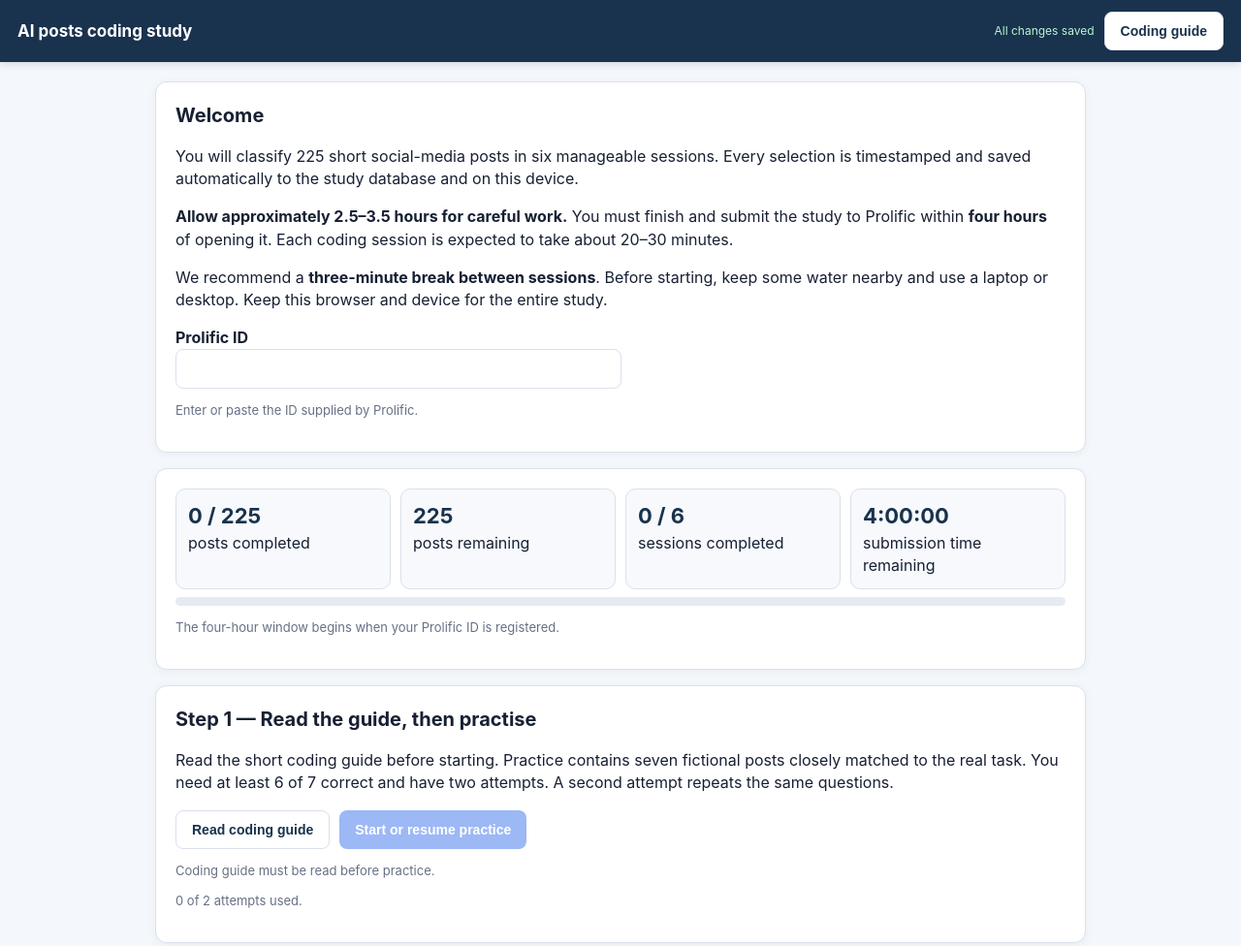
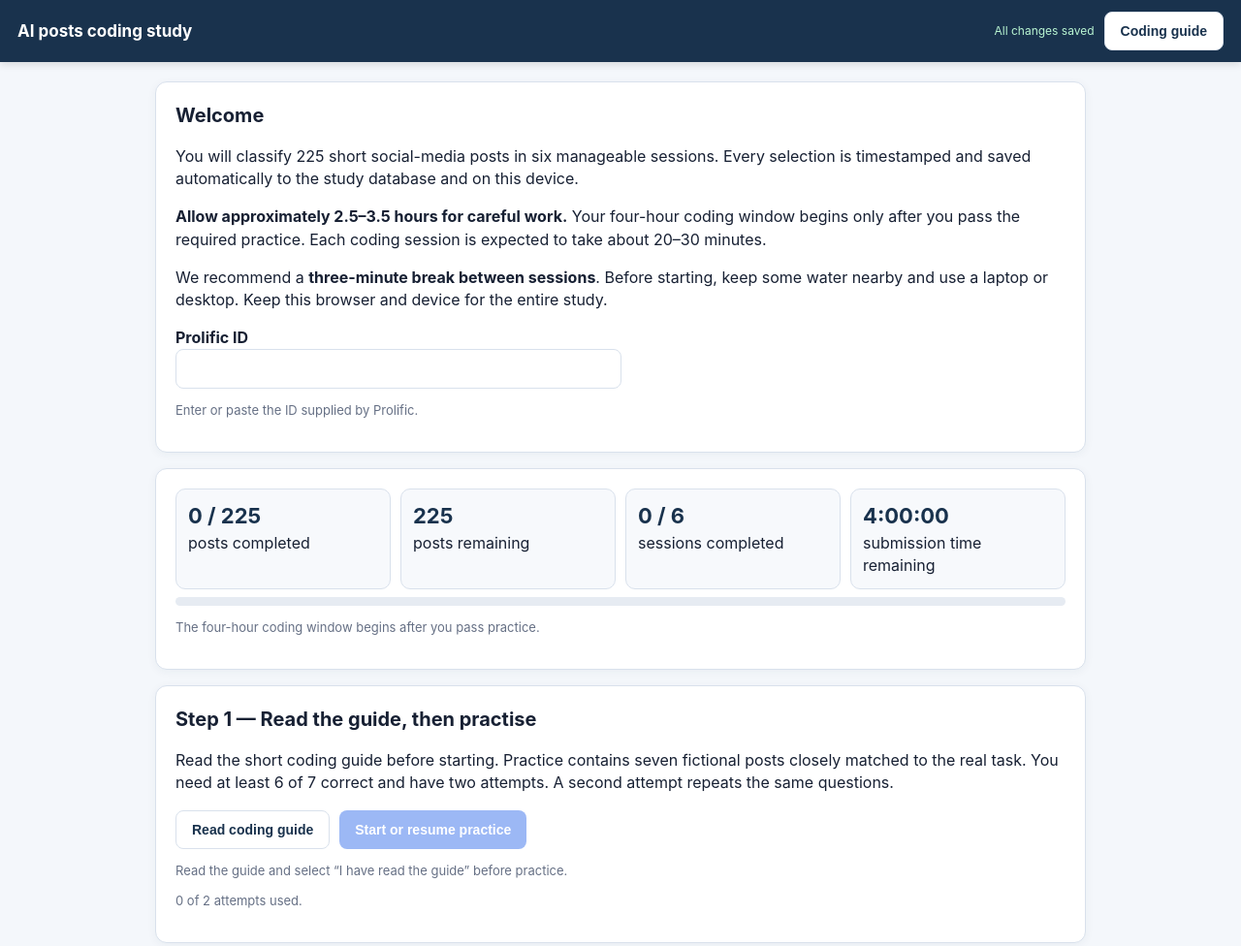
Before and after one commit to kedmahamelberg-ai/technovation_human_coding_app, a plain HTML site: page index.html in a window 1280 px wide. Shown: the top 976 px of the page at 97% size. Drawn offline with Linux system fonts and the light colour scheme.

Commit message:
Add files via upload

```diff
--- a/index.html
+++ b/index.html
@@ -23,7 +23,7 @@ input[type=text]{width:100%;max-width:460px;padding:11px;border:1px solid var(--
 <header><h1>AI posts coding study</h1><div class="meta"><span id="save-status" class="save-status"></span><button class="btn secondary" onclick="openCodebook()">Coding guide</button></div></header>
 <main class="wrap">
  <section class="card"><h2>Welcome</h2><p>You will classify 225 short social-media posts in six manageable sessions. Every selection is timestamped and saved automatically to the study database and on this device.</p>
- <p><b>Allow approximately 2.5–3.5 hours for careful work.</b> You must finish and submit the study to Prolific within <b>four hours</b> of opening it. Each coding session is expected to take about 20–30 minutes.</p>
+ <p><b>Allow approximately 2.5–3.5 hours for careful work.</b> Your four-hour coding window begins only after you pass the required practice. Each coding session is expected to take about 20–30 minutes.</p>
  <p>We recommend a <b>three-minute break between sessions</b>. Before starting, keep some water nearby and use a laptop or desktop. Keep this browser and device for the entire study.</p>
  <label><b>Prolific ID</b></label><br><input id="pid" type="text" maxlength="40" autocomplete="off"><p id="pid-note" class="small muted"></p></section>
  <section class="card"><div class="overview-grid"><div class="metric"><strong id="overall-done">0 / 225</strong><span>posts completed</span></div><div class="metric"><strong id="overall-left">225</strong><span>posts remaining</span></div><div class="metric"><strong id="sessions-done">0 / 6</strong><span>sessions completed</span></div><div class="metric"><strong id="time-left">4:00:00</strong><span>submission time remaining</span></div></div><div class="progress"><div id="overall-bar"></div></div><p id="deadline-note" class="small muted"></p></section>
@@ -88,17 +88,17 @@ window.addEventListener('online',flushOutbox);window.addEventListener('pagehide'
 
 const CFG={"n_sessions": 6, "session_meta": [{"session_number": 1, "n_substantive": 38}, {"session_number": 2, "n_substantive": 38}, {"session_number": 3, "n_substantive": 38}, {"session_number": 4, "n_substantive": 37}, {"session_number": 5, "n_substantive": 37}, {"session_number": 6, "n_substantive": 37}], "success_code": "TECHAI2026", "success_url": "https://app.prolific.com/submissions/complete?cc=TECHAI2026", "screenout_url": "", "endpoint": "https://script.google.com/macros/s/AKfycbzO2DG3R70-cpMe2ZruJ7lg1-GO7MYBh-crCyR4uGKurLvHMcexmy08VFX_LheMSKt9/exec", "researcher_email": "kedma@hamelberg-ai.com", "study_time_limit_hours": 4, "recommended_break_minutes": 3, "rapid_response_seconds": 8, "protocol_version": "technovation_human_coding_v5_balanced_timing"};
 function validPid(v){return /^[A-Za-z0-9_-]{8,40}$/.test(v)}
-function startStudyClock(g){if(!validPid(g.prolific_id||''))return g;if(!g.study_started_at){const now=Date.now();g.study_started_at=new Date(now).toISOString();g.study_deadline_at=new Date(now+CFG.study_time_limit_hours*3600000).toISOString();save(gkey,g);queueRemote('study_started',{protocol_version:CFG.protocol_version,started_at:g.study_started_at,deadline_at:g.study_deadline_at,time_limit_hours:CFG.study_time_limit_hours})}return g}
-function updateClock(){const g=load(gkey),el=document.getElementById('time-left'),note=document.getElementById('deadline-note');if(!el||!g.study_deadline_at){if(el)el.textContent='4:00:00';if(note)note.textContent='The four-hour window begins when your Prolific ID is registered.';return}const left=new Date(g.study_deadline_at).getTime()-Date.now();if(left<=0){el.textContent='00:00:00';note.textContent='The four-hour Prolific submission window has ended. Your saved work remains in the study database.';note.style.color='#9b1c1c';return}const sec=Math.floor(left/1000),h=Math.floor(sec/3600),m=Math.floor((sec%3600)/60),s=sec%60;el.textContent=String(h).padStart(2,'0')+':'+String(m).padStart(2,'0')+':'+String(s).padStart(2,'0');note.textContent='Finish and submit to Prolific by '+new Date(g.study_deadline_at).toLocaleTimeString([], {hour:'2-digit',minute:'2-digit'})+'. Responses save automatically while you work.'}
+function startStudyClock(g){const t=load(tkey);if(!validPid(g.prolific_id||'')||!t.passed)return g;if(!g.study_started_at){const now=Date.now();g.study_started_at=new Date(now).toISOString();g.study_deadline_at=new Date(now+CFG.study_time_limit_hours*3600000).toISOString();save(gkey,g);queueRemote('study_started',{protocol_version:CFG.protocol_version,started_at:g.study_started_at,deadline_at:g.study_deadline_at,time_limit_hours:CFG.study_time_limit_hours,trigger:'training_passed'})}return g}
+function updateClock(){const g=load(gkey),t=load(tkey),el=document.getElementById('time-left'),note=document.getElementById('deadline-note');if(!el||!g.study_deadline_at){if(el)el.textContent='4:00:00';if(note)note.textContent=t.passed?'Starting the four-hour coding window…':'The four-hour coding window begins after you pass practice.';return}const left=new Date(g.study_deadline_at).getTime()-Date.now();if(left<=0){el.textContent='00:00:00';note.textContent='The four-hour coding window has ended. Your saved work remains in the study database.';note.style.color='#9b1c1c';return}const sec=Math.floor(left/1000),h=Math.floor(sec/3600),m=Math.floor((sec%3600)/60),s=sec%60;el.textContent=String(h).padStart(2,'0')+':'+String(m).padStart(2,'0')+':'+String(s).padStart(2,'0');note.textContent='Finish and submit to Prolific by '+new Date(g.study_deadline_at).toLocaleTimeString([], {hour:'2-digit',minute:'2-digit'})+'. Responses save automatically while you work.'}
 function sessionComplete(n){const s=load(skey(n));return !!s.marked_complete}
 function startTraining(){const g=queryIdentity();if(!validPid(g.prolific_id||'')){toast('Enter or paste the Prolific ID supplied with the study.');beep();document.getElementById('pid').focus();return}if(!g.codebook_acknowledged_at){toast('Read the coding guide and select “I have read the guide” first.');beep();openCodebook();return}location.href='training.html'}
 function completedCount(){let n=0;for(let i=1;i<=CFG.n_sessions;i++){const s=load(skey(i));n+=Object.values(s.answers||{}).filter(a=>a.record_type==='substantive'&&a.human_experience&&a.ai_role).length}return n}
-function render(){const g=startStudyClock(queryIdentity()),t=load(tkey),pid=document.getElementById('pid');if(document.activeElement!==pid)pid.value=g.prolific_id||'';document.getElementById('pid-note').textContent=validPid(pid.value)?'ID saved. The four-hour submission clock is running.':'Enter or paste the ID supplied by Prolific.';const doneCount=completedCount(),doneSessions=CFG.session_meta.filter(m=>sessionComplete(m.session_number)).length;document.getElementById('overall-done').textContent=doneCount+' / 225';document.getElementById('overall-left').textContent=225-doneCount;document.getElementById('sessions-done').textContent=doneSessions+' / 6';document.getElementById('overall-bar').style.width=(doneCount/225*100)+'%';document.getElementById('guide-status').textContent=g.codebook_acknowledged_at?'Coding guide completed.':'Coding guide must be read before practice.';document.getElementById('training-start').disabled=!g.codebook_acknowledged_at;updateClock();
+function render(){const g=startStudyClock(queryIdentity()),t=load(tkey),pid=document.getElementById('pid'),pidValid=validPid(g.prolific_id||'');if(document.activeElement!==pid)pid.value=g.prolific_id||'';document.getElementById('pid-note').textContent=!pidValid?'Enter or paste the ID supplied by Prolific.':t.passed?'ID saved. The four-hour coding clock is running.':g.codebook_acknowledged_at?'ID saved. Practice is unlocked.':'ID saved. Read the guide and select “I have read the guide” to unlock practice.';const doneCount=completedCount(),doneSessions=CFG.session_meta.filter(m=>sessionComplete(m.session_number)).length;document.getElementById('overall-done').textContent=doneCount+' / 225';document.getElementById('overall-left').textContent=225-doneCount;document.getElementById('sessions-done').textContent=doneSessions+' / 6';document.getElementById('overall-bar').style.width=(doneCount/225*100)+'%';document.getElementById('guide-status').textContent=g.codebook_acknowledged_at?'Coding guide completed.':'Read the guide and select “I have read the guide” before practice.';document.getElementById('training-start').disabled=!pidValid||!g.codebook_acknowledged_at||!!t.passed;document.getElementById('training-start').textContent=t.passed?'Practice complete':'Start or resume practice';updateClock();
  if(g.excluded){document.getElementById('excluded').classList.remove('hidden');document.getElementById('training-card').classList.add('hidden');document.getElementById('sessions-card').classList.add('hidden');const a=document.getElementById('exclude-action');a.innerHTML=CFG.screenout_url?'<a class="btn danger" href="'+esc(CFG.screenout_url)+'">Return to Prolific</a>':'<p><b>Close this study and choose “Stop Without Completing” on Prolific, then return the submission.</b></p>';return}
  document.getElementById('training-status').textContent=t.passed?'Passed — '+t.score+'/'+t.total+' posts correct.':((t.attempts_used||0)+' of 2 attempts used.');
  const list=document.getElementById('session-list');let html='',all=true;CFG.session_meta.forEach((m,i)=>{const done=sessionComplete(m.session_number),unlocked=t.passed&&(i===0||sessionComplete(i));if(!done)all=false;html+='<div class="session-row '+(unlocked?'':'locked')+'"><div><b>Session '+m.session_number+'</b><div class="small muted">'+m.n_substantive+' posts + 1 attention check</div></div><div>'+(done?'<span class="pill good">Complete</span>':unlocked?'<a class="btn" href="session'+m.session_number+'.html">'+(load(skey(m.session_number)).answers?'Resume':'Start')+'</a>':'<span class="pill">Locked</span>')+'</div></div>'});list.innerHTML=html;
  if(all&&t.passed)document.getElementById('finish-card').classList.remove('hidden')}
-document.getElementById('pid').addEventListener('input',e=>{let g=load(gkey);g.prolific_id=e.target.value.trim();save(gkey,g);g=startStudyClock(g);document.getElementById('pid-note').textContent=validPid(g.prolific_id)?'ID saved. The four-hour submission clock is running.':'Enter or paste the ID supplied by Prolific.';updateClock()});
+document.getElementById('pid').addEventListener('input',e=>{const g=load(gkey),t=load(tkey);g.prolific_id=e.target.value.trim();save(gkey,g);const pidValid=validPid(g.prolific_id);document.getElementById('training-start').disabled=!pidValid||!g.codebook_acknowledged_at||!!t.passed;document.getElementById('pid-note').textContent=!pidValid?'Enter or paste the ID supplied by Prolific.':t.passed?'ID saved. The four-hour coding clock is running.':g.codebook_acknowledged_at?'ID saved. Practice is unlocked.':'ID saved. Read the guide and select “I have read the guide” to unlock practice.';updateClock()});
 function csvEscape(v){v=String(v??'');return /[",\n\r]/.test(v)?'"'+v.replace(/"/g,'""')+'"':v}
 function collectRows(){const g=load(gkey),rows=[];for(let n=1;n<=CFG.n_sessions;n++){const s=load(skey(n));Object.values(s.answers||{}).forEach(a=>rows.push({protocol_version:CFG.protocol_version,prolific_id:g.prolific_id||'',study_id:g.study_id||'',participant_session_id:g.session_id||'',session_number:n,randomization_version:'prolific_pid_global_v5_balanced_timing',...a}))}return rows}
 function csvText(rows){const cols=['protocol_version','prolific_id','study_id','participant_session_id','session_number','randomization_version','record_type','position','substantive_position_in_session','global_random_position','post_id','post_text','human_experience','ai_role','attention_id','attention_prompt','attention_choice','attention_correct','shown_at','last_shown_at','human_answered_at','ai_answered_at','answered_at','elapsed_ms','view_count','selection_count','rapid_response_flag'];return [cols.join(','),...rows.map(r=>cols.map(c=>csvEscape(r[c])).join(','))].join('\n')}
```
Also changed, not shown: training.html (+1 -1 lines).
